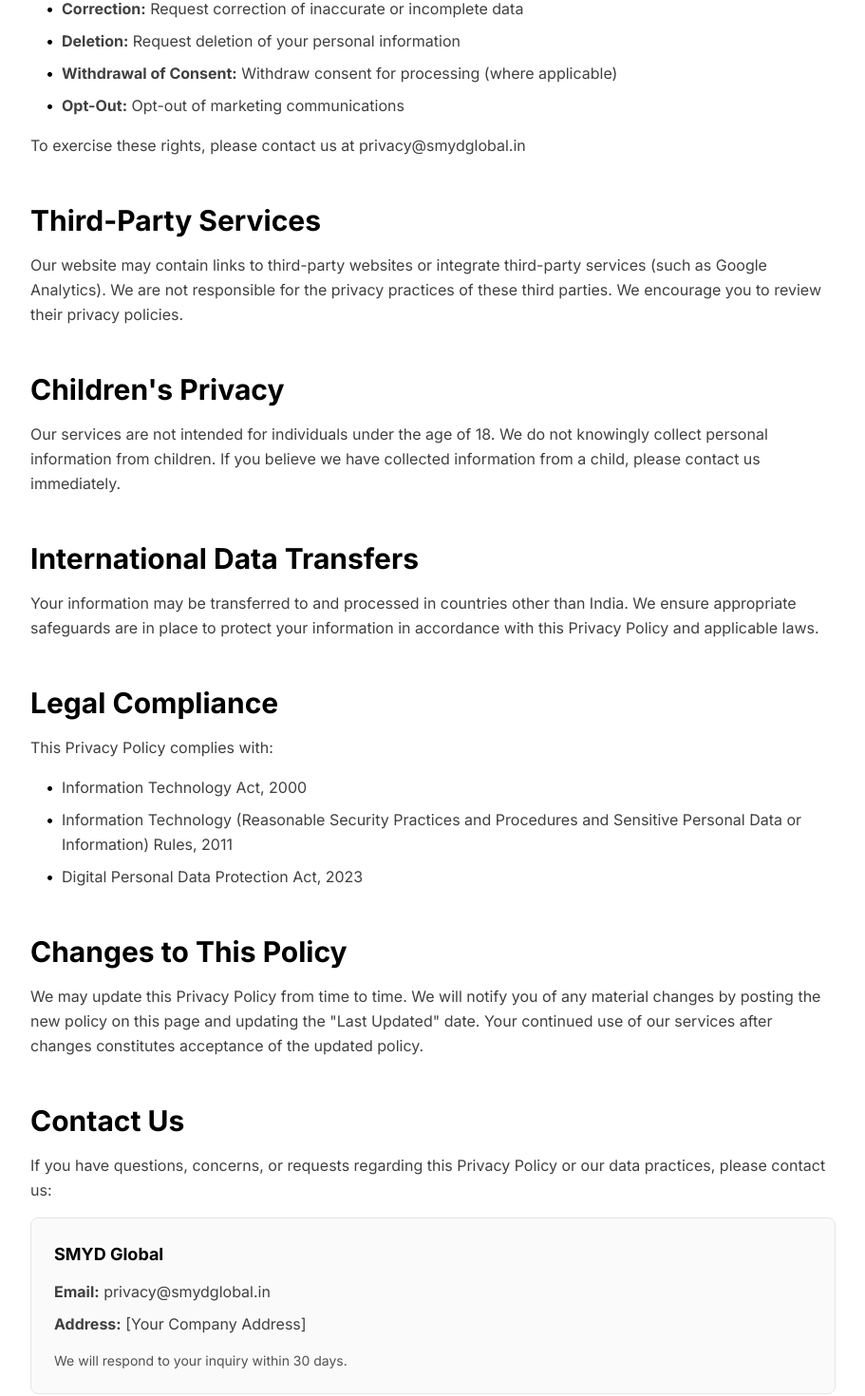
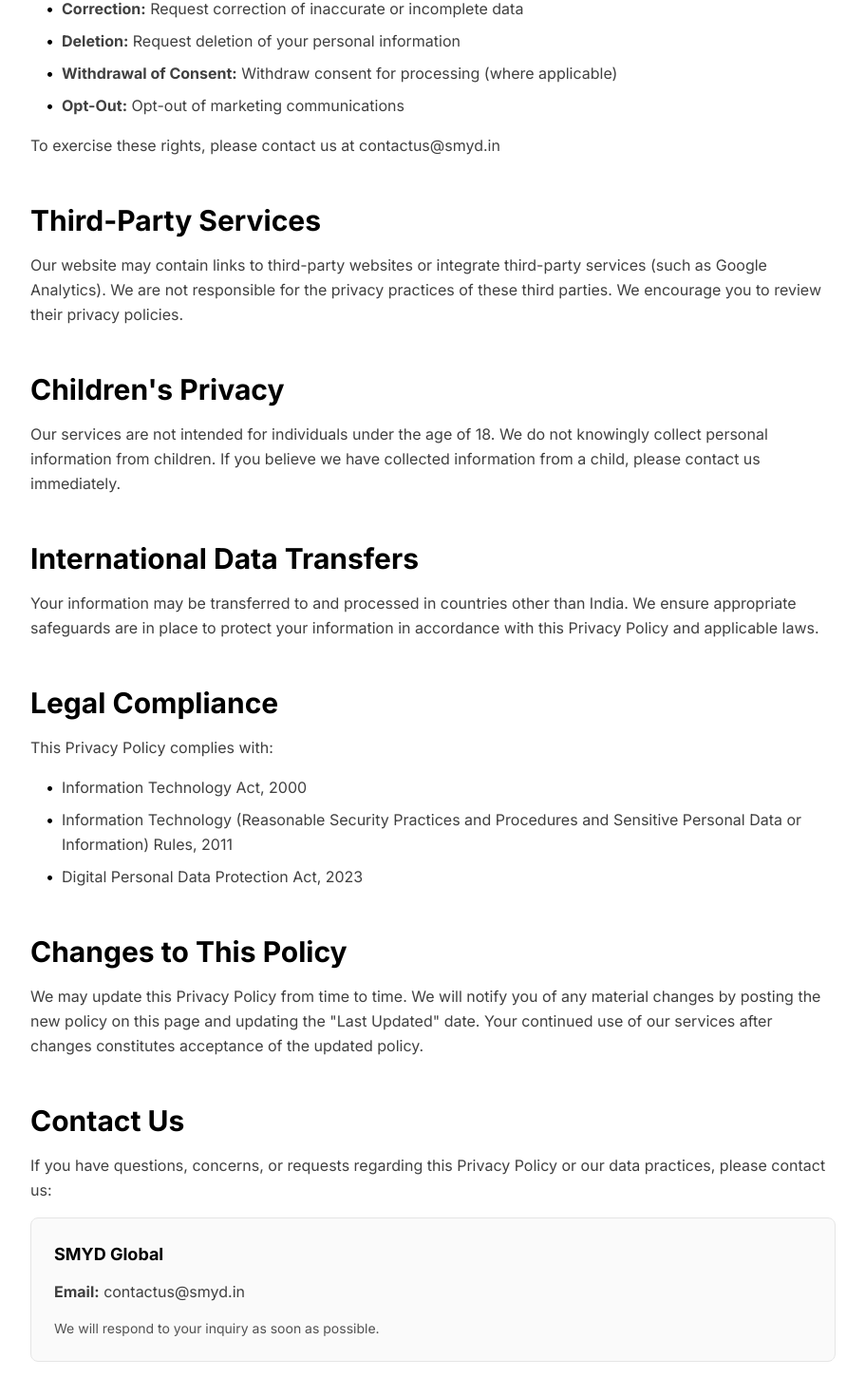
Before and after one commit to Suthan4/cmp--website, a Next.js app: page /privacy-policy in a window 1280 px wide. Shown: the part 2834-4304 px from the top of the page at 95% size, without its empty margins (184-1095 px from the left). Built offline with nearby package versions, Linux system fonts and the light colour scheme.

Commit message:
legal updated

```diff
--- a/src/components/legal/cookiePolicy.tsx
+++ b/src/components/legal/cookiePolicy.tsx
@@ -130,7 +130,7 @@ export default function CookiePolicy() {
           <p>
             This Cookie Policy explains how our <strong>SMYD Global </strong> IT
             service company ("we," "us," or "our") uses cookies and similar
-            technologies on our website operating under the .in domain. This
+            technologies on our website operating under the https://smyd.in domain. This
             policy applies to all visitors and users of our services.
           </p>
           <p>
@@ -303,7 +303,7 @@ export default function CookiePolicy() {
         {/* Compliance */}
         <Section title="Legal Compliance" delay={0.65}>
           <p>
-            As an Indian company operating under the .in domain, we comply with
+            As an Indian company operating under the https://smyd.in domain, we comply with
             applicable Indian laws and regulations, including:
           </p>
           <ul className="list-none space-y-2 mt-4 ml-4">
@@ -355,7 +355,7 @@ export default function CookiePolicy() {
           </p>
           <div className="mt-4 p-6 bg-neutral-50 border border-neutral-200 rounded-lg">
             <p className="font-medium text-black">
-              Email: privacy@yourcompany.in
+              Email: contactus@smyd.in
             </p>
             <p className="text-neutral-600 mt-2">
               We will respond to your inquiry as soon as possible.
--- a/src/components/legal/privacy-policy.tsx
+++ b/src/components/legal/privacy-policy.tsx
@@ -342,7 +342,7 @@ export default function PrivacyPolicy() {
             </li>
           </ul>
           <p className="mt-4">
-            To exercise these rights, please contact us at privacy@smydglobal.in
+            To exercise these rights, please contact us at contactus@smyd.in
           </p>
         </Section>
 
@@ -412,17 +412,13 @@ export default function PrivacyPolicy() {
           <div className="mt-4 p-6 bg-neutral-50 border border-neutral-200 rounded-lg">
             <p className="font-bold text-black text-lg mb-3">SMYD Global</p>
             <p className="text-neutral-700">
-              <strong>Email:</strong> privacy@smydglobal.in
-            </p>
-            <p className="text-neutral-700 mt-2">
-              <strong>Address:</strong> [Your Company Address]
+              <strong>Email:</strong> contactus@smyd.in
             </p>
             <p className="text-neutral-600 mt-4 text-sm">
-              We will respond to your inquiry within 30 days.
+              We will respond to your inquiry as soon as possible.
             </p>
           </div>
         </Section>
-
       </div>
     </div>
   );
--- a/src/components/legal/termsAndConditions.tsx
+++ b/src/components/legal/termsAndConditions.tsx
@@ -53,9 +53,9 @@ const Section = ({
   return (
     <RevealText delay={delay}>
       <div className="mb-12">
-        <div className="flex items-start gap-4 mb-4">
+        <div className="flex items-end gap-4 mb-4">
           {number && (
-            <span className="text-4xl font-bold text-neutral-300 leading-none">
+            <span className="text-4xl font-bold text-neutral-700 leading-none">
               {number}
             </span>
           )}
@@ -431,7 +431,7 @@ export default function TermsConditions() {
           <SubSection title="Termination by You">
             <p>
               You may terminate your account and stop using our services at any
-              time by contacting us at support@smydglobal.in
+              time by contacting us at contactus@smyd.in
             </p>
           </SubSection>
           <SubSection title="Termination by Us">
@@ -556,19 +556,10 @@ export default function TermsConditions() {
           <div className="mt-6 p-6 bg-neutral-50 border border-neutral-200 rounded-lg">
             <p className="font-bold text-black text-lg mb-3">SMYD Global</p>
             <p className="text-neutral-700">
-              <strong>Email:</strong> legal@smydglobal.in
-            </p>
-            <p className="text-neutral-700 mt-2">
-              <strong>Support:</strong> support@smydglobal.in
-            </p>
-            <p className="text-neutral-700 mt-2">
-              <strong>Address:</strong> [Your Company Address]
-            </p>
-            <p className="text-neutral-700 mt-2">
-              <strong>Phone:</strong> [Your Contact Number]
+              <strong>Email:</strong> contactus@smyd.in
             </p>
             <p className="text-neutral-600 mt-4 text-sm">
-              We aim to respond to all inquiries within 48-72 hours.
+              We will respond to your inquiry as soon as possible.
             </p>
           </div>
         </Section>
@@ -580,20 +571,6 @@ export default function TermsConditions() {
             THEM.
           </p>
         </Section>
-
-        <motion.div
-          initial={{ opacity: 0 }}
-          animate={{ opacity: 1 }}
-          transition={{ delay: 1.3, duration: 0.8 }}
-          className="mt-20 pt-8 border-t border-neutral-300 text-center text-sm text-neutral-500"
-        >
-          <p>© 2025 SMYD Global. All rights reserved.</p>
-          <p className="mt-2">IT Services Company | Registered in India</p>
-          <p className="mt-4 text-xs">
-            For Privacy Policy, Cookie Policy, and other legal documents, please
-            visit our website.
-          </p>
-        </motion.div>
       </div>
     </div>
   );
```
